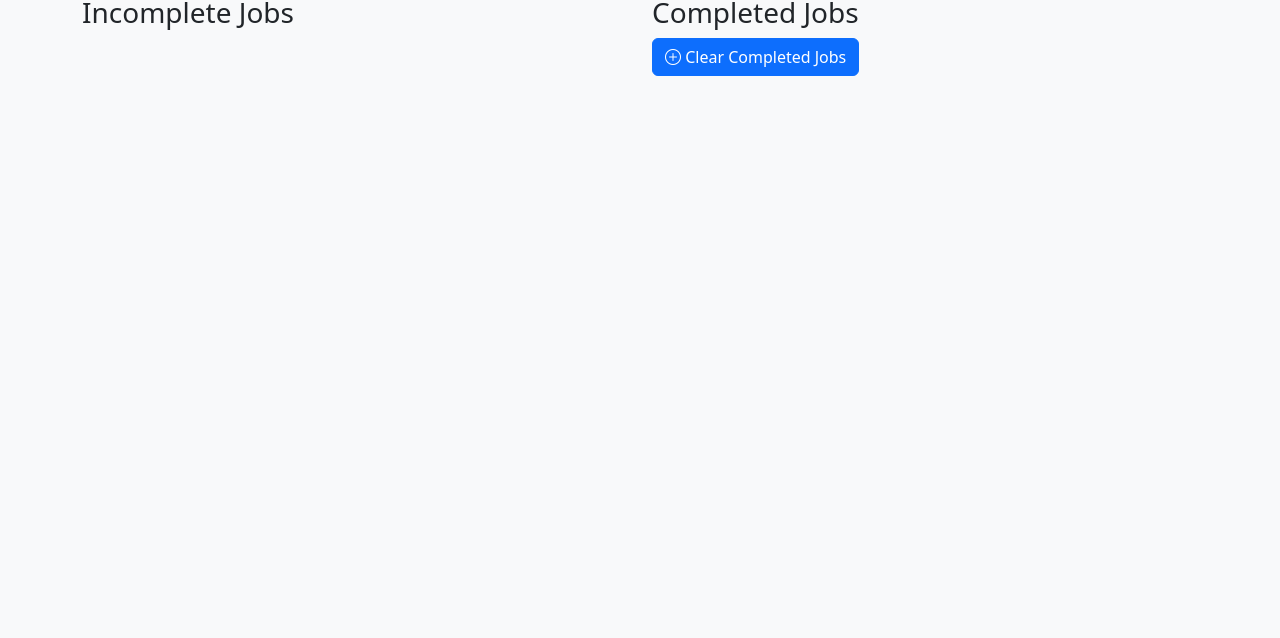
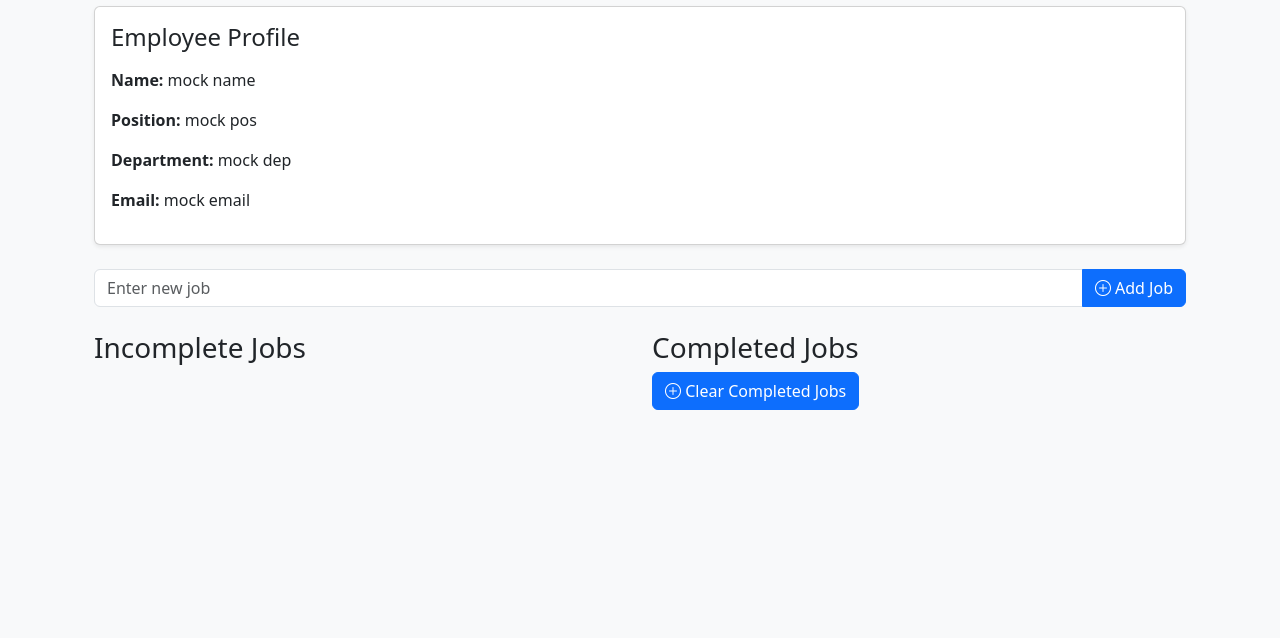
Before and after one commit to chrisogb05/team-projects, a plain HTML site: page employee.html in a window 1280 px wide. Shown: the part 162-800 px from the top of the page. Drawn offline with nearby package versions, Linux system fonts and the light colour scheme.

Commit message:
Update employee.html

```diff
--- a/employee.html
+++ b/employee.html
@@ -11,6 +11,21 @@
 <body class="bg-light p-4">
     <div class="container">
         <h1 class="mb-4 text-center">Employee Job Management</h1>
+
+        <!-- employee profile section -->
+<body class="bg-light p-4" id="profile">
+    <div class="container">
+        <h1 class="mb-4 text-center">Employee Job Management</h1>
+        <div class="card mb-4 shadow-sm">
+            <div class="card-body">
+              <h4 class="card-title mb-3">Employee Profile</h4>
+              <p><strong>Name:</strong> mock name</p>
+              <p><strong>Position:</strong> mock pos</p>
+              <p><strong>Department:</strong> mock dep</p>
+              <p><strong>Email:</strong> mock email</p>
+            </div>
+          </div>
+
 
         <!-- Add Job Section -->
         <div class="input-group mb-4">
```
